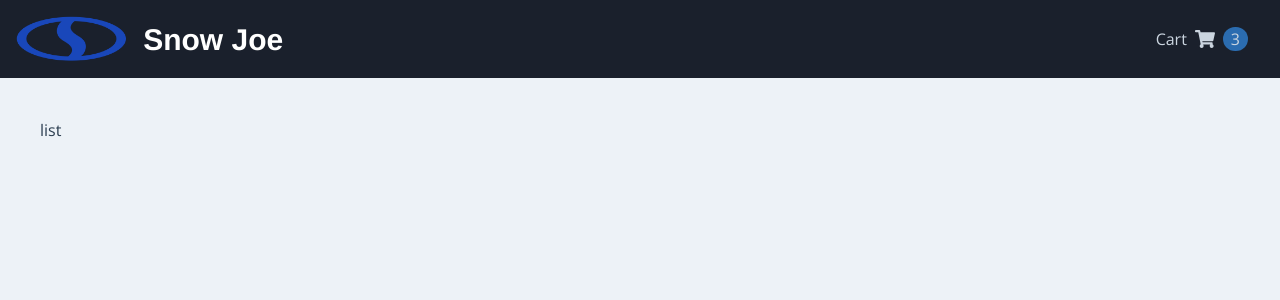
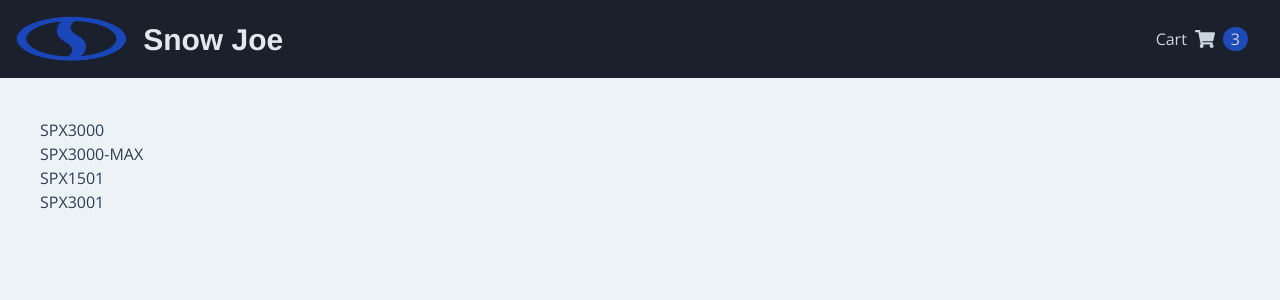
Before and after one commit to dmaisano/ecommerce-onboarding-project, a Vue app in the folder snowjoe-modal/: page / in a window 1280 px wide. Shown: the top 300 px of the page. Built offline with nearby package versions, Linux system fonts and the light colour scheme.

Commit message:
working on list rendering

```diff
--- a/snowjoe-modal/public/items.json
+++ b/snowjoe-modal/public/items.json
@@ -2,20 +2,42 @@
   {
     "modelNumber": "SPX3000",
     "name": "Sun Joe SPX3000",
-    "description": "Electric Pressure Washer | 2030 PSI Max",
-    "imageUrl": "https://images-na.ssl-images-amazon.com/images/I/81tTU9sDjbL._SL1500_.jpg",
-    "price": 199.99,
-    "ratings": 6921,
-    "stars": 4
+    "description": "Electric Pressure Washer | 2030 Max PSI",
+    "image": {
+      "static": "https://snowjoe.imgix.net/product-images/SPX3000-3.jpg?auto=compress&fm=webp&w=300",
+      "hover": "https://snowjoe.imgix.net/product-images/SPX3000_01.jpg?auto=compress&fm=webp&w=300"
+    },
+    "price": "149.00"
   },
   {
     "modelNumber": "SPX3000-MAX",
     "name": "Sun Joe SPX3000-MAX",
-    "description": "Electric Pressure Washer | 2800 PSI Max",
-    "imageUrl": "https://images-na.ssl-images-amazon.com/images/I/81tTU9sDjbL._SL1500_.jpg",
-    "price": 199.99,
-    "ratings": 6921,
-    "stars": 4,
+    "description": "Electric Pressure Washer | 2800 Max PSI",
+    "image": {
+      "static": "https://snowjoe.imgix.net/product-images/SPX3000MAX_Image01.jpg?auto=compress&fm=webp&w=300",
+      "hover": "https://snowjoe.imgix.net/product-images/SPX3000MAX_Image02.jpg?auto=compress&fm=webp&w=300"
+    },
+    "price": "189.99",
     "onSale": true
+  },
+  {
+    "modelNumber": "SPX1501",
+    "name": "Sun Joe SPX1501",
+    "description": "Electric Pressure Washer | 1800 Max PSI",
+    "image": {
+      "static": "https://snowjoe.imgix.net/product-images/SPX1501-5.jpg?auto=compress&fm=webp&w=300",
+      "hover": "https://snowjoe.imgix.net/product-images/SPX1501-2.jpg?auto=compress&fm=webp&w=300"
+    },
+    "price": "119.00"
+  },
+  {
+    "modelNumber": "SPX3001",
+    "name": "Sun Joe SPX3001",
+    "description": "Electric Pressure Washer | 2030 Max PSI",
+    "image": {
+      "static": "https://snowjoe.imgix.net/product-images/SPX3001_unit1_4-8-2016-10-42-26.jpg?auto=compress&fm=webp&w=300",
+      "hover": "https://snowjoe.imgix.net/product-images/SPX3001_01.jpg?auto=compress&fm=webp&w=300"
+    },
+    "price": "179.00"
   }
 ]
--- a/snowjoe-modal/src/components/Header.vue
+++ b/snowjoe-modal/src/components/Header.vue
@@ -4,7 +4,7 @@
   >
     <div id="brand" class="inline-flex items-center select-none">
       <img src="../assets/logo.png" alt="" class="w-1/5" />
-      <h1 class="text-3xl font-semibold pl-4 text-white">Snow Joe</h1>
+      <h1 class="text-3xl font-semibold pl-4 text-gray-300">Snow Joe</h1>
     </div>
 
     <div
@@ -27,7 +27,9 @@
           d="M528.12 301.319l47.273-208C578.806 78.301 567.391 64 551.99 64H159.208l-9.166-44.81C147.758 8.021 137.93 0 126.529 0H24C10.745 0 0 10.745 0 24v16c0 13.255 10.745 24 24 24h69.883l70.248 343.435C147.325 417.1 136 435.222 136 456c0 30.928 25.072 56 56 56s56-25.072 56-56c0-15.674-6.447-29.835-16.824-40h209.647C430.447 426.165 424 440.326 424 456c0 30.928 25.072 56 56 56s56-25.072 56-56c0-22.172-12.888-41.332-31.579-50.405l5.517-24.276c3.413-15.018-8.002-29.319-23.403-29.319H218.117l-6.545-32h293.145c11.206 0 20.92-7.754 23.403-18.681z"
         ></path>
       </svg>
-      <span class="ml-2 px-2 bg-blue-700 rounded-full">{{ numItems }}</span>
+      <span id="cart-items" class="ml-2 px-2 bg-brand-500 rounded-full">{{
+        numItems
+      }}</span>
     </div>
   </header>
 </template>
@@ -51,4 +53,8 @@
 #cart img {
   color: #fff;
 }
+
+#cart:hover > #cart-items {
+  @apply bg-brand-400;
+}
 </style>
--- a/snowjoe-modal/src/components/Item.vue
+++ b/snowjoe-modal/src/components/Item.vue
@@ -1,5 +1,7 @@
 <template>
-  <div class="max-w-sm rounded overflow-hidden shadow-lg">
+  <h1>{{ modelNumber }}</h1>
+
+  <!-- <div class="max-w-sm rounded overflow-hidden shadow-lg">
     <img class="w-full" src="/img/card-top.jpg" alt="Sunset in the mountains" />
     <div class="px-6 py-4">
       <div class="font-bold text-xl mb-2">The Coldest Sunset</div>
@@ -23,7 +25,7 @@
         >#winter</span
       >
     </div>
-  </div>
+  </div> -->
 </template>
 
 <script>
@@ -32,6 +34,13 @@
   data() {
     return {};
   },
+  props: {
+    modelNumber: String,
+    name: Number,
+    description: String,
+    image: Object,
+    price: String,
+  },
 };
 </script>
 
--- a/snowjoe-modal/src/components/ItemsList.vue
+++ b/snowjoe-modal/src/components/ItemsList.vue
@@ -1,14 +1,23 @@
 <template>
   <div>
-    <h1>list</h1>
+    <div v-for="(item, index) in items" :key="index">
+      <Item v-bind="item"></Item>
+    </div>
   </div>
 </template>
 
 <script>
+import Item from "./Item";
+
 export default {
   name: "Items-List",
+  components: {
+    Item,
+  },
   data() {
-    return {};
+    return {
+      items: [],
+    };
   },
   mounted: async function() {
     try {
@@ -16,15 +25,22 @@
       let items = await fetch("/items.json").then((res) => res.json());
 
       console.log(items);
+
+      this.items = items;
     } catch (error) {
       console.error({ erorr });
 
       // TODO: show error modal
     }
   },
+  updated: function() {
+    this.$nextTick(function() {
+      console.log("owo");
+    });
+  },
 };
 </script>
 
 <style lang="postcss" scoped>
-/* foo */
+/* styles go here */
 </style>
--- a/snowjoe-modal/tailwind.config.js
+++ b/snowjoe-modal/tailwind.config.js
@@ -15,6 +15,17 @@
       black: "#000",
       white: "#fff",
 
+      brand: {
+        100: "#7793d3",
+        200: "#6081cc",
+        300: "#4a6ec5",
+        400: "#335dbe",
+        500: "#1d4bb7",
+        600: "#1a43a4",
+        700: "#173c92",
+        800: "#143480",
+        900: "#112d6d",
+      },
       gray: {
         100: "#f7fafc",
         200: "#edf2f7",
```
